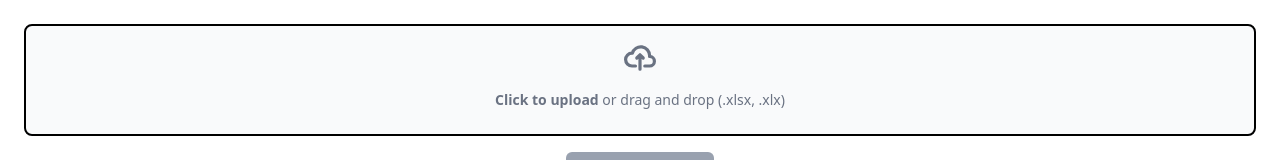
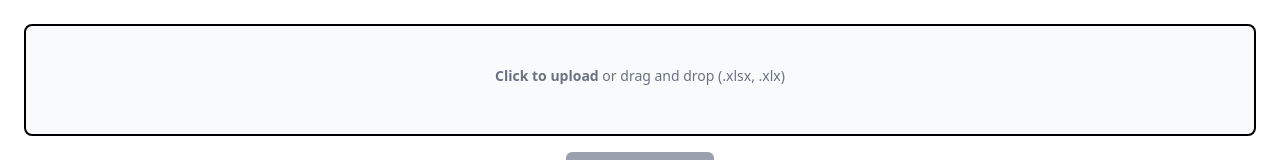
Before and after one commit to shivam-9999/Django_data_visualizer, a React (Vite) app in the folder statisticsVisuals/: page / in a window 1280 px wide. Shown: the top 160 px of the page. Built offline with nearby package versions, Linux system fonts and the light colour scheme; no server answers.

Commit message:
Fixed err : removed svg

```diff
--- a/statisticsVisuals/src/components/FileUpload.tsx
+++ b/statisticsVisuals/src/components/FileUpload.tsx
@@ -71,9 +71,7 @@ const FileUpload: React.FC = () => {
                 >
                     <div className="flex flex-col items-center justify-center ">
                         {/* Upload Icon */}
-                        <svg className="w-8 h-8 mb-4 text-gray-500 dark:text-gray-400" aria-hidden="true" xmlns="http://www.w3.org/2000/svg" fill="none" viewBox="0 0 20 16">
-                            <path stroke="currentColor" strokeLinecap="round" strokeLinejoin="round" strokeWidth="2" d="M13 13h3a3 3 0 0 0 0-6h-.025A5.56 5.56 0 0 0 16 6.5 5.5 5.5 0 0 0 5.207 5.021C5.137 5.017 5.071 5 5 5a4 4 0 0 0 0 8h2.167M10 15V6m0 0L8 8m2-2 2 2" />
-                        </svg>
+
 
                         <p className="mb-2 text-sm text-gray-500 dark:text-gray-400">
                             <span className="font-semibold">Click to upload</span> or drag and drop (.xlsx, .xlx)
```
